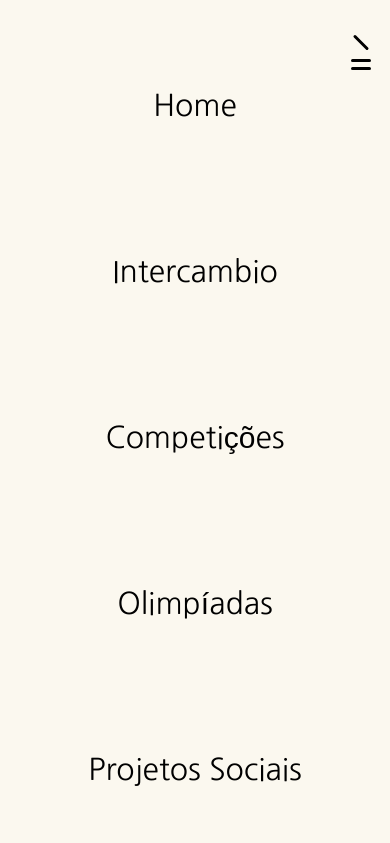
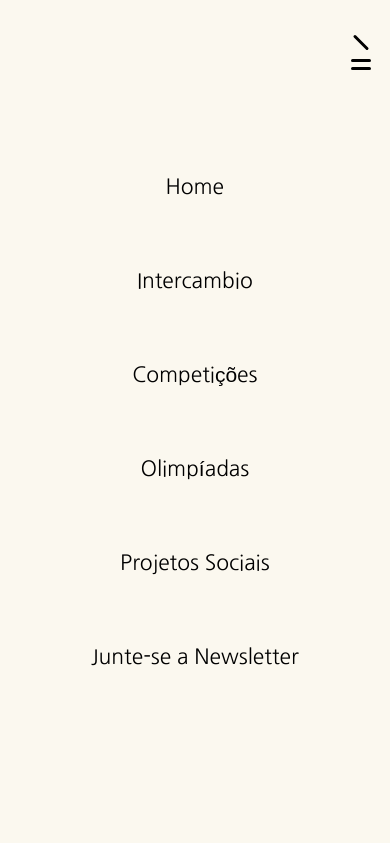
Before and after one commit to IzabeliSoares/-Alcance, a plain HTML site: page index.html in a window 390 px wide. Both pictures are taken after a click on the element 350 px from the left and 60 px from the top of the page. Shown: the top 843 px of the page. Drawn offline with nearby package versions, Linux system fonts and the light colour scheme.

Commit message:
consertando o nav bar

```diff
--- a/estilo/media-query-landing-page.css
+++ b/estilo/media-query-landing-page.css
@@ -24,22 +24,20 @@ html,body{
     .menu-cabeçalho{
      right:100%;
      position: fixed;
-     width:100%;
-     height:100%;
+     width:100vw;
+     height:100vh;
      top:0;
-     padding-top:2rem;
-     flex-direction:column;
+     padding-left:4.5rem;
      background:#FBF8EF;
-     gap: -10px;
+     gap: -8px;
      transition: 0.3s;
      z-index:1;
 
     }
+    .menu-cabeçalho.active{
+        right:0%;
+    }
 
-    .menu-cabeçalho.active {
-        right:0%;
-        display:block;
-    }
 
     .plano-de-fundo{
         display:none;
@@ -64,15 +62,15 @@ html,body{
 
 
     .navegação-item{
-        margin: 16px 0;
         color: black;
         display:flex;
         flex-direction:column;
-        justify-content:space-around;
+        justify-content:flex-start;
         align-items:center;
-        padding:3rem;
-        font-size:30px;
+        padding:2rem;
+        font-size:1.5rem;
         text-decoration:none;
+        overflow:auto;
 
         }
 
--- a/style.css
+++ b/style.css
@@ -88,6 +88,8 @@ a{
     padding:0.8rem;
     gap:80px;
     background-color: #111b50;
+
+
 
 }
 .navegação-item{
@@ -753,4 +755,5 @@ font-size:20px;
     text-align:center;
     color:#FFFFFF;
     padding-top:0.5rem;
+
 }
```
